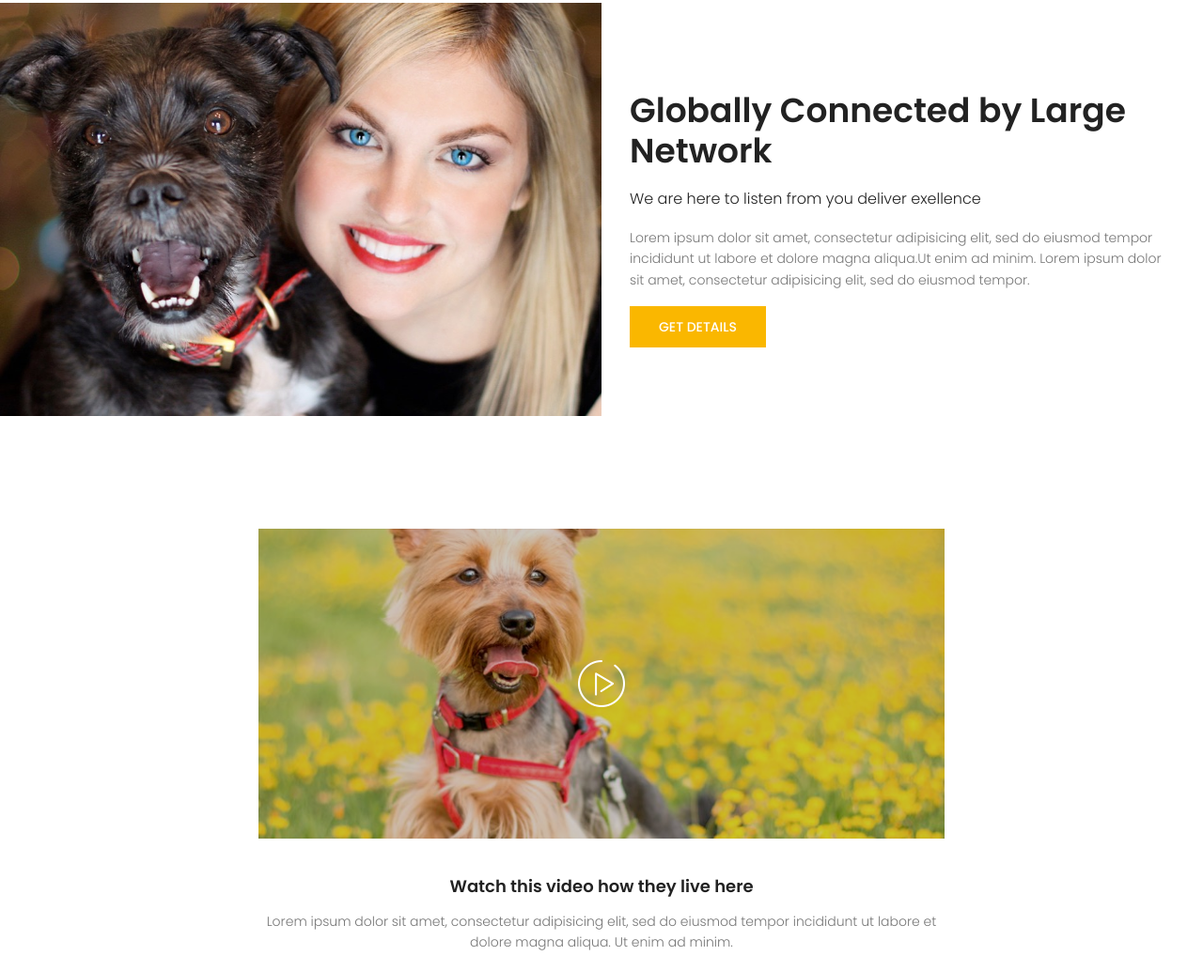
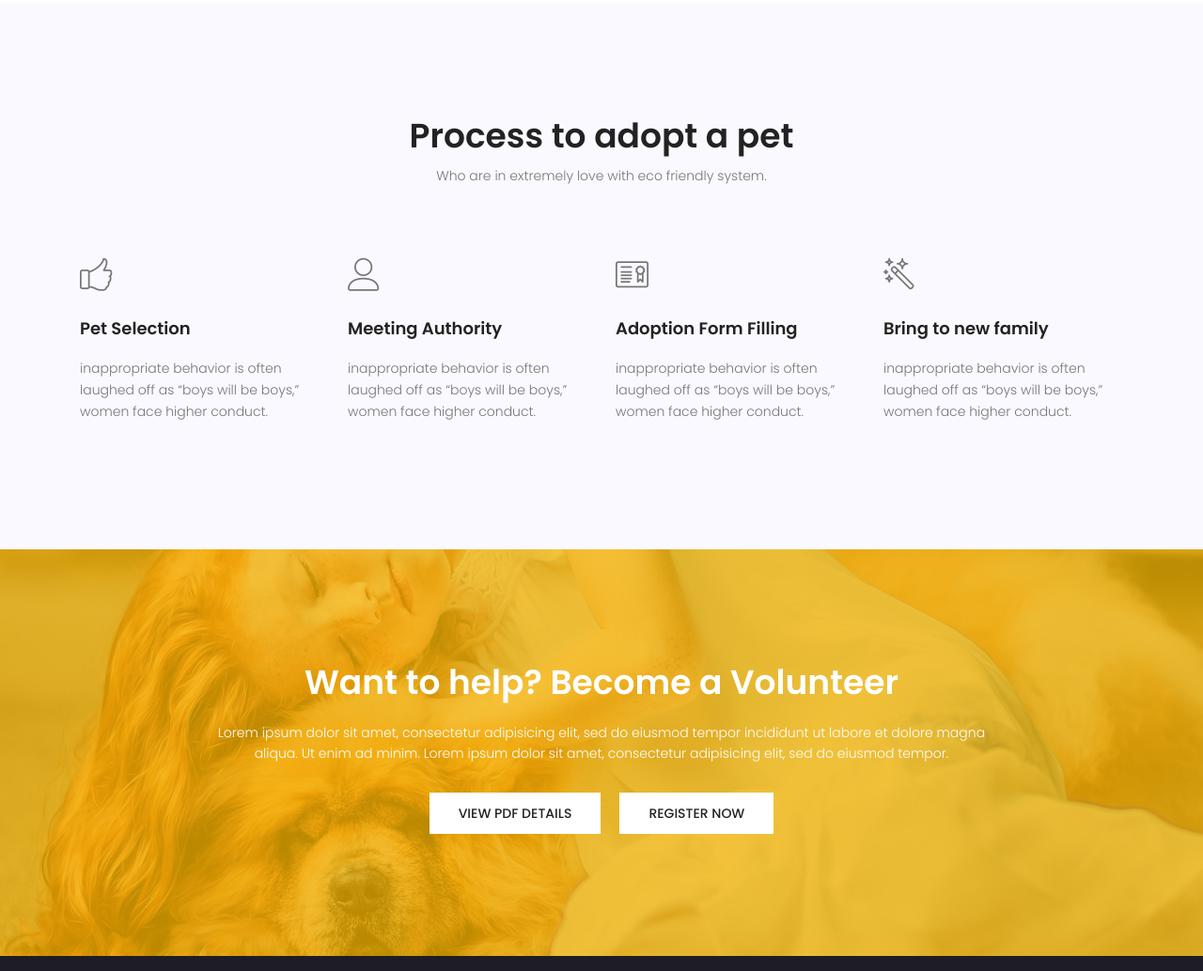
Before and after one commit to kayleybannister/LC-Paws, a plain HTML site: page index.html in a window 1280 px wide. Shown: the part 1384-2418 px from the top of the page at 94% size. Drawn offline with nearby package versions, Linux system fonts and the light colour scheme; some packages are replaced by stand-ins of ours.

Commit message:
removed globally connected and video sections on index page, not needed at this time

```diff
--- a/index.html
+++ b/index.html
@@ -131,53 +131,6 @@
 				</div>
 			</section>
 			<!-- End callto-top Area -->
-
-
-			<!-- Start home-about Area -->
-			<section class="home-about-area">
-				<div class="container-fluid">
-					<div class="row align-items-center">
-						<div class="col-lg-6 home-about-left no-padding">
-							<img src="img/about-img.jpg" alt="">
-						</div>
-						<div class="col-lg-6 home-about-right no-padding">
-							<h1>
-								Globally Connected
-								by Large Network
-							</h1>
-							<h5>We are here to listen from you deliver exellence</h5>
-							<p>
-								Lorem ipsum dolor sit amet, consectetur adipisicing elit, sed do eiusmod tempor incididunt ut labore et dolore magna aliqua.Ut enim ad minim. Lorem ipsum dolor sit amet, consectetur adipisicing elit, sed do eiusmod tempor.
-							</p>
-							<a href="#" class="primary-btn text-uppercase">get details</a>
-						</div>
-					</div>
-				</div>
-			</section>
-			<!-- End home-about Area -->
-
-
-			<!-- Start video Area -->
-			<section class="video-area section-gap">
-				<div class="container">
-					<div class="row justify-content-center align-items-center">
-						<div class="col-lg-8">
-							<div class="about-video-right justify-content-center align-items-center d-flex relative">
-								<div class="overlay overlay-bg"></div>
-								<a class="play-btn" href="https://www.youtube.com/watch?v=ARA0AxrnHdM"><img class="img-fluid mx-auto" src="img/play-btn.png" alt=""></a>
-							</div>
-							<div class="description">
-								<h4>Watch this video how they live here</h4>
-								<p>
-									Lorem ipsum dolor sit amet, consectetur adipisicing elit, sed do eiusmod tempor incididunt ut labore et dolore magna aliqua. Ut enim ad minim.
-								</p>
-							</div>
-						</div>
-					</div>
-				</div>
-			</section>
-			<!-- End video Area -->
-
 
 			<!-- Start process Area -->
 			<section class="process-area section-gap">
```
